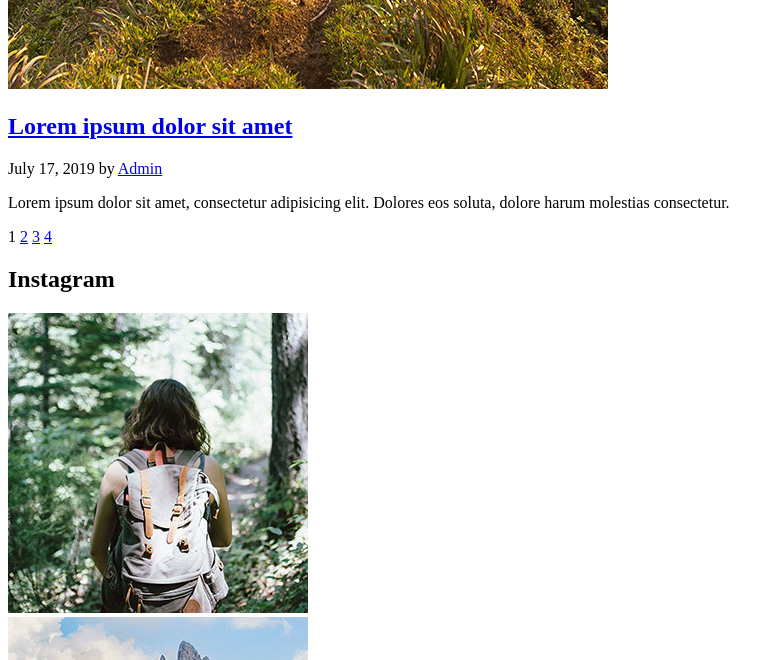
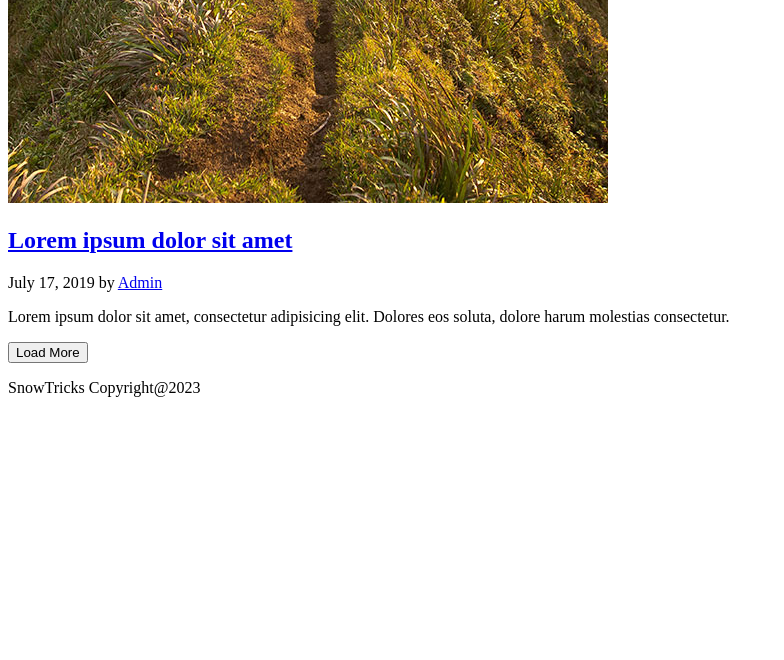
Before and after one commit to TonyWTillet/snow-tricks, a Symfony app: template templates/home/index.html.twig in a window 1280 px wide. Shown: the part 5840-6500 px from the top of the page, without its empty margins (0-784 px from the left). After the commit the page ends 6237 px from the top, so only its background shows below. Run offline with Twig, Linux system fonts and the light colour scheme; the template is opened without the code that fills it, so the values that code supplies are empty; some libraries are stand-ins or nearby versions.

Commit message:
Main : Homepage twig

```diff
--- a/templates/home/index.html.twig
+++ b/templates/home/index.html.twig
@@ -5,13 +5,12 @@
 
 {% block body %}
     <div class="ftco-blocks-cover-1">
-        <div class="site-section-cover overlay" style="background-image: url('images/hero_1.jpg')">
+        <div class="site-section-cover overlay" style="background-image: url('{{ asset('images/hero_1.jpg') }}')">
             <div class="container">
                 <div class="row align-items-center justify-content-center text-center">
                     <div class="col-md-5" data-aos="fade-up">
                         <h1 class="mb-3 text-white">Our Blog</h1>
                         <p>Lorem ipsum dolor sit amet, consectetur adipisicing elit. Soluta veritatis in tenetur doloremque, maiores doloribus officia iste. Dolores.</p>
-
                     </div>
                 </div>
             </div>
@@ -27,7 +26,7 @@
                 <div class="col-lg-4 col-md-6 mb-4">
                     <div class="post-entry-1 h-100">
                         <a href="single.html">
-                            <img src="images/img_1.jpg" alt="Image"
+                            <img src="{{ asset('images/img_1.jpg') }}" alt="Image"
                                  class="img-fluid">
                         </a>
                         <div class="post-entry-1-contents">
@@ -41,7 +40,7 @@
                 <div class="col-lg-4 col-md-6 mb-4">
                     <div class="post-entry-1 h-100">
                         <a href="single.html">
-                            <img src="images/img_2.jpg" alt="Image"
+                            <img src="{{ asset('images/img_2.jpg') }}" alt="Image"
                                  class="img-fluid">
                         </a>
                         <div class="post-entry-1-contents">
@@ -56,7 +55,7 @@
                 <div class="col-lg-4 col-md-6 mb-4">
                     <div class="post-entry-1 h-100">
                         <a href="single.html">
-                            <img src="images/img_3.jpg" alt="Image"
+                            <img src="{{ asset('images/img_3.jpg') }}" alt="Image"
                                  class="img-fluid">
                         </a>
                         <div class="post-entry-1-contents">
@@ -71,7 +70,7 @@
                 <div class="col-lg-4 col-md-6 mb-4">
                     <div class="post-entry-1 h-100">
                         <a href="single.html">
-                            <img src="images/img_1.jpg" alt="Image"
+                            <img src="{{ asset('images/img_1.jpg') }}" alt="Image"
                                  class="img-fluid">
                         </a>
                         <div class="post-entry-1-contents">
@@ -85,7 +84,7 @@
                 <div class="col-lg-4 col-md-6 mb-4">
                     <div class="post-entry-1 h-100">
                         <a href="single.html">
-                            <img src="images/img_2.jpg" alt="Image"
+                            <img src="{{ asset('images/img_2.jpg') }}" alt="Image"
                                  class="img-fluid">
                         </a>
                         <div class="post-entry-1-contents">
@@ -100,7 +99,7 @@
                 <div class="col-lg-4 col-md-6 mb-4">
                     <div class="post-entry-1 h-100">
                         <a href="single.html">
-                            <img src="images/img_3.jpg" alt="Image"
+                            <img src="{{ asset('images/img_3.jpg') }}" alt="Image"
                                  class="img-fluid">
                         </a>
                         <div class="post-entry-1-contents">
@@ -116,10 +115,7 @@
 
 
             <div class="col-12 mt-5 text-center">
-                <span class="p-3">1</span>
-                <a href="#" class="p-3">2</a>
-                <a href="#" class="p-3">3</a>
-                <a href="#" class="p-3">4</a>
+                <button class="p-3 btn btn-primary">Load More</button>
             </div>
 
         </div>
--- a/templates/partials/_footer.html.twig
+++ b/templates/partials/_footer.html.twig
@@ -1,64 +1,9 @@
-<footer class="site-footer bg-light">
+<footer class="bg-light">
     <div class="container">
         <div class="row">
-            <div class="col-lg-3">
-                <h2 class="footer-heading mb-3">Instagram</h2>
-                <div class="row">
-                    <div class="col-4 gal_col">
-                        <a href="#"><img src="images/insta_1.jpg" alt="Image" class="img-fluid"></a>
-                    </div>
-                    <div class="col-4 gal_col">
-                        <a href="#"><img src="images/insta_2.jpg" alt="Image" class="img-fluid"></a>
-                    </div>
-                    <div class="col-4 gal_col">
-                        <a href="#"><img src="images/insta_3.jpg" alt="Image" class="img-fluid"></a>
-                    </div>
-                    <div class="col-4 gal_col">
-                        <a href="#"><img src="images/insta_4.jpg" alt="Image" class="img-fluid"></a>
-                    </div>
-                    <div class="col-4 gal_col">
-                        <a href="#"><img src="images/insta_5.jpg" alt="Image" class="img-fluid"></a>
-                    </div>
-                    <div class="col-4 gal_col">
-                        <a href="#"><img src="images/insta_6.jpg" alt="Image" class="img-fluid"></a>
-                    </div>
-                </div>
+            <div class="col-lg-12">
+                <p class="m-0 pt-3 pb-3">SnowTricks Copyright@2023</p>
             </div>
-            <div class="col-lg-8 ml-auto">
-                <div class="row">
-                    <div class="col-lg-6 ml-auto">
-                        <h2 class="footer-heading mb-4">Quick Links</h2>
-                        <ul class="list-unstyled">
-                            <li><a href="#">About Us</a></li>
-                            <li><a href="#">Testimonials</a></li>
-                            <li><a href="#">Terms of Service</a></li>
-                            <li><a href="#">Privacy</a></li>
-                            <li><a href="#">Contact Us</a></li>
-                        </ul>
-                    </div>
-                    <div class="col-lg-6">
-                        <h2 class="footer-heading mb-4">Newsletter</h2>
-                        <p>Lorem ipsum dolor sit amet, consectetur adipisicing elit. Nesciunt odio iure animi ullam quam, deleniti rem!</p>
-                        <form action="#" class="d-flex" class="subscribe">
-                            <input type="text" class="form-control mr-3" placeholder="Email">
-                            <input type="submit" value="Send" class="btn btn-primary">
-                        </form>
-                    </div>
-
-                </div>
-            </div>
-        </div>
-        <div class="row pt-5 mt-5 text-center">
-            <div class="col-md-12">
-                <div class="border-top pt-5">
-                    <p>
-                        <!-- Link back to Colorlib can't be removed. Template is licensed under CC BY 3.0. -->
-                        Copyright &copy;<script>document.write(new Date().getFullYear());</script> All rights reserved | This template is made with <i class="icon-heart text-danger" aria-hidden="true"></i> by <a href="https://colorlib.com" target="_blank" >Colorlib</a>
-                        <!-- Link back to Colorlib can't be removed. Template is licensed under CC BY 3.0. -->
-                    </p>
-                </div>
-            </div>
-
         </div>
     </div>
 </footer>
```
Also changed, not shown: public/images/_logo.png (added), public/images/logo.png.
